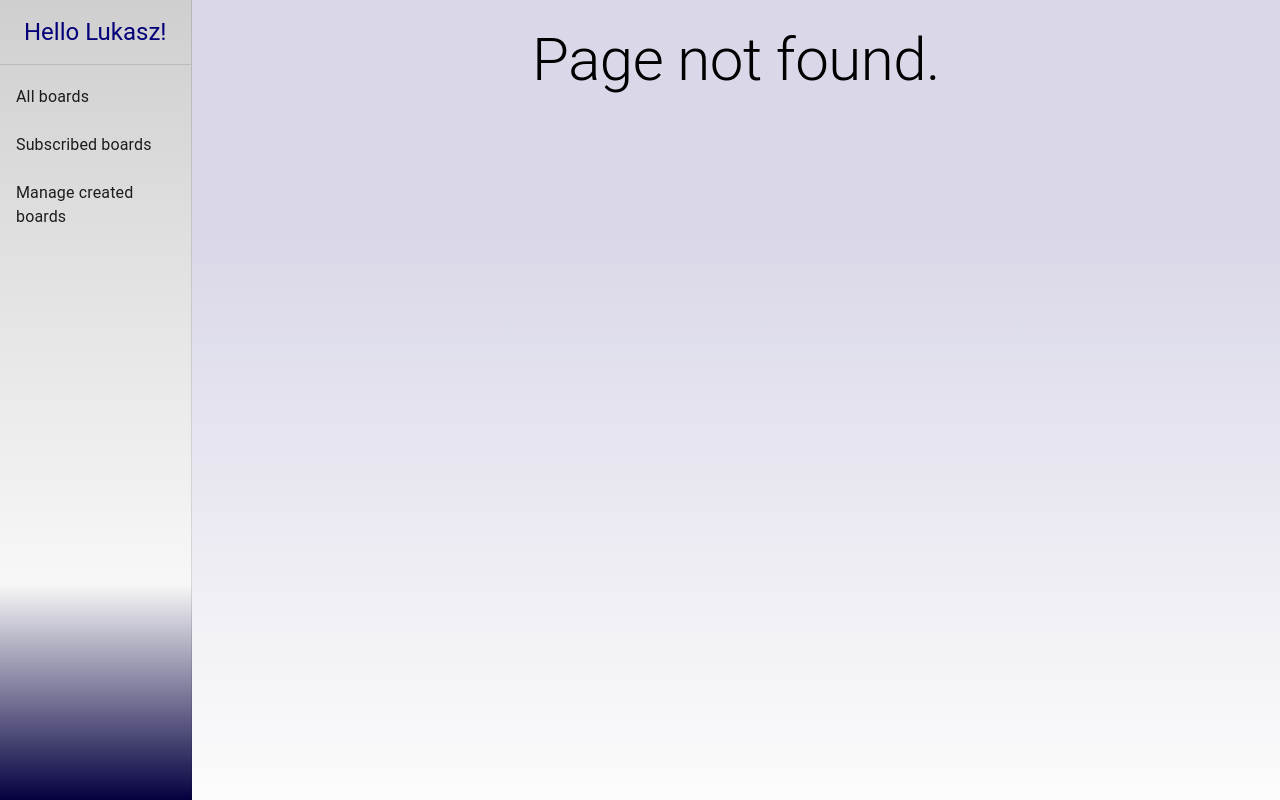
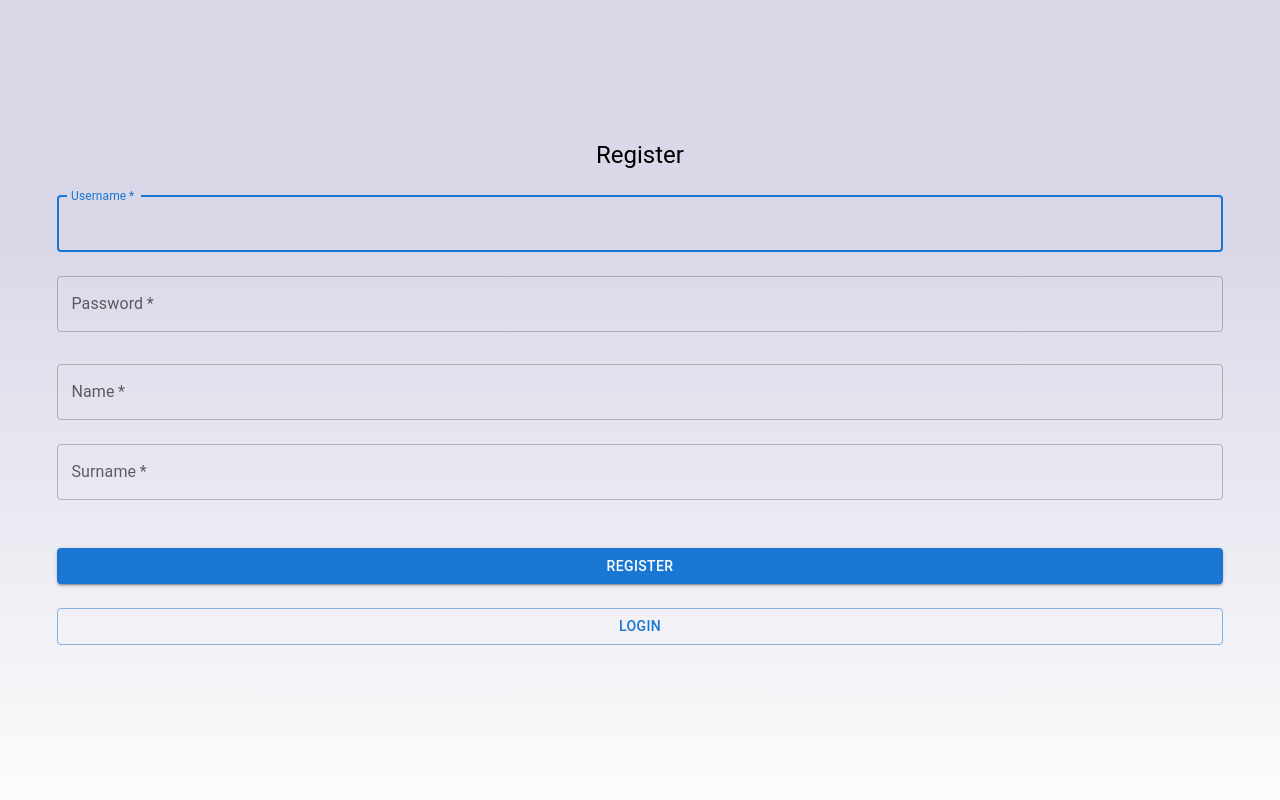
Before and after one commit to Kameal22/trello-inspired-app, a React (Create React App) app: page /register in a window 1280 px wide. Before the commit this address had no page. Built offline with nearby package versions, Linux system fonts and the light colour scheme.

Commit message:
Added handling login and registration

```diff
--- a/src/App.js
+++ b/src/App.js
@@ -1,8 +1,18 @@
 import MainPage from "./pages/MainPage";
+import {AuthProvider} from "./contexts/AuthContext";
+import LoginPage from "./pages/LoginPage";
+import {Route, Router, Switch} from "react-router-dom";
+import RegisterPage from "./pages/RegisterPage";
 
 const App = () => {
     return (
-        <MainPage/>
+        <AuthProvider>
+            <Switch>
+                <Route exact path={"/login"} component={LoginPage}/>
+                <Route exact path={"/register"} component={RegisterPage}/>
+                <Route path={"/main-page"} component={MainPage}/>
+            </Switch>
+        </AuthProvider>
     );
 }
 
--- a/src/components/Board/BoardIcon/BoardIcon.js
+++ b/src/components/Board/BoardIcon/BoardIcon.js
@@ -10,7 +10,7 @@ const boardIconStyle = {
 
 const BoardIcon = ({name, description, boardId}) => {
     return (
-        <Link to={`/boards/${boardId}`} style={{textDecoration: 'none'}}>
+        <Link to={`main-page/boards/${boardId}`} style={{textDecoration: 'none'}}>
             <Card sx={boardIconStyle}>
                 <CardContent>
                     <Typography gutterBottom variant="h5">
--- a/src/components/Sidebar/Sidebar.js
+++ b/src/components/Sidebar/Sidebar.js
@@ -1,7 +1,7 @@
 import React from 'react';
 import {Divider, Drawer, List, ListItem, ListItemText, Toolbar, Typography} from "@mui/material";
 import {makeStyles} from '@mui/styles';
-import {NavLink} from "react-router-dom";
+import {NavLink, useRouteMatch} from "react-router-dom";
 import "./Sidebar.css"
 
 const mockedUsername = "Lukasz";
@@ -33,18 +33,18 @@ const Sidebar = () => {
             <List>
                 <ListItem button key={"All boards"}
                           component={NavLink}
-                          exact to={"/all-boards"}
+                          exact to={"/main-page/all-boards"}
                           activeClassName="active-link">
                     <ListItemText primary={"All boards"}/>
                 </ListItem>
                 {/*TODO insert user id here*/}
                 <ListItem button key={"Subscribed boards"} component={NavLink}
-                          exact to={"/1/boards"} activeClassName="active-link">
+                          exact to={"/main-page/1/boards"} activeClassName="active-link">
                     <ListItemText primary={"Subscribed boards"}/>
                 </ListItem>
                 {/*TODO insert user id here*/}
                 <ListItem button key={"Manage created boards"} component={NavLink}
-                          exact to={"/1/manage-boards"} activeClassName="active-link">
+                          exact to={"/main-page/1/manage-boards"} activeClassName="active-link">
                     <ListItemText primary={"Manage created boards"}/>
                 </ListItem>
             </List>
--- a/src/contexts/AuthContext.js
+++ b/src/contexts/AuthContext.js
@@ -0,0 +1,19 @@
+import {createContext, useState} from "react";
+
+export const AuthContext = createContext();
+
+export const AuthProvider = (props) => {
+    const [token, setToken] = useState(localStorage.getItem("jwt"));
+
+    const handleChangingToken = (newToken) => {
+        localStorage.setItem("jwt", newToken);
+        setToken(newToken);
+    }
+
+    return (
+        <AuthContext.Provider value={{token, handleChangingToken}}>
+            {props.children}
+        </AuthContext.Provider>
+    )
+
+}
--- a/src/pages/BoardPage.js
+++ b/src/pages/BoardPage.js
@@ -203,7 +203,7 @@ const BoardPage = ({boardId}) => {
         deleteBoard(boardId)
             .then(status => {
                 if (status === NO_CONTENT)
-                    history.push("/all-boards");
+                    history.push("/main-page/all-boards");
             })
             .catch(openAuthorizationError);
     }
--- a/src/pages/LoginPage.js
+++ b/src/pages/LoginPage.js
@@ -1,10 +1,29 @@
-import React from 'react';
+import React, {useContext, useState} from 'react';
 import {Box, Button, TextField, Typography} from "@mui/material";
+import {Link, useHistory} from "react-router-dom";
+import {AuthContext} from "../contexts/AuthContext";
+import useInputState from "../hooks/useInputState";
+import {login} from "../services/auth-service";
 
 const LoginPage = () => {
+    const history = useHistory();
+    const {token, handleChangingToken} = useContext(AuthContext);
+    const [username, updateUsername, resetUsername, usernameError, setUsernameError] = useInputState("");
+    const [password, updatePassword, resetPassword, passwordError, setPasswordError] = useInputState("");
+    const [authError, setAuthError] = useState(false);
 
     const handleLogin = e => {
         e.preventDefault();
+        const credentials = {
+            username: username,
+            password: password
+        };
+        login(credentials)
+            .then(handleChangingToken)
+            //TODO: do it better?
+            .then(() => setAuthError(false))
+            .then(() => history.push("/main-page"))
+            .catch(() => setAuthError(true));
     }
 
     return (
@@ -32,6 +51,9 @@ const LoginPage = () => {
                     name="username"
                     autoComplete="username"
                     autoFocus
+                    error={authError}
+                    value={username}
+                    onChange={updateUsername}
                 />
                 <TextField
                     margin="normal"
@@ -41,6 +63,9 @@ const LoginPage = () => {
                     label="Password"
                     type="password"
                     id="password"
+                    error={authError}
+                    value={password}
+                    onChange={updatePassword}
                 />
                 <Button
                     type="submit"
@@ -50,6 +75,7 @@ const LoginPage = () => {
                 >
                     Sign In
                 </Button>
+                <Link to={'/register'} style={{textDecoration: 'none'}}>
                     <Button
                         fullWidth
                         variant="outlined"
@@ -57,6 +83,7 @@ const LoginPage = () => {
                     >
                         Register
                     </Button>
+                </Link>
             </Box>
         </Box>
     );
--- a/src/pages/MainPage.js
+++ b/src/pages/MainPage.js
@@ -1,7 +1,7 @@
 import React from 'react';
 import Sidebar from "../components/Sidebar/Sidebar";
 import AllBoardsPage from "./AllBoardsPage";
-import {Route, Switch} from "react-router-dom";
+import {HashRouter, Route, Switch, useRouteMatch} from "react-router-dom";
 import {Box} from "@mui/material";
 import BoardPage from "./BoardPage";
 import ManageBoardsPage from "./ManageBoardsPage";
@@ -9,6 +9,8 @@ import NotFoundPage from "./NotFoundPage";
 import WelcomePage from "./WelcomePage";
 
 const MainPage = () => {
+    const {path} = useRouteMatch();
+
     return (
         <div style={{height: "100%"}}>
             <Box sx={{display: 'flex', height: '100%'}}>
@@ -19,14 +21,17 @@ const MainPage = () => {
                     background: 'linear-gradient(0deg, rgba(252,252,252,1) 0%, rgba(207,205,226,0.788953081232493) 71%)'
                 }}>
                     <Switch>
-                        <Route exact path={"/"} component={WelcomePage}/>
-                        <Route exact path={"/all-boards"} component={AllBoardsPage}/>
-                        //TODO: think about extracting id from jwt, delete route param and pass some boolean value like "fetchAll"
-                        <Route exact path={"/:userId/boards"}
-                               component={routeParams => <AllBoardsPage userId={routeParams.match.params.userId}/>}/>
-                        <Route exact path={"/:userId/manage-boards"}
-                               render={routeParams => <ManageBoardsPage userId={routeParams.match.params.userId}/>}/>
-                        <Route exact path={"/boards/:boardId"}
+                        <Route exact path={`${path}`} component={WelcomePage}/>
+                        <Route exact path={`${path}/all-boards`} component={AllBoardsPage}/>
+                        //TODO: think about extracting id from jwt, delete route param and pass some boolean value
+                        like "fetchAll"
+                        <Route exact path={`${path}/:userId/boards`}
+                               component={routeParams => <AllBoardsPage
+                                   userId={routeParams.match.params.userId}/>}/>
+                        <Route exact path={`${path}/:userId/manage-boards`}
+                               render={routeParams => <ManageBoardsPage
+                                   userId={routeParams.match.params.userId}/>}/>
+                        <Route exact path={`${path}/boards/:boardId`}
                                render={routeParams => <BoardPage boardId={routeParams.match.params.boardId}/>}/>
                         <Route component={NotFoundPage}/>
                     </Switch>
--- a/src/pages/RegisterPage.js
+++ b/src/pages/RegisterPage.js
@@ -1,10 +1,35 @@
-import React from 'react';
+import React, {useContext, useState} from 'react';
 import {Box, Button, TextField, Typography} from "@mui/material";
+import {Link, useHistory} from "react-router-dom";
+import {AuthContext} from "../contexts/AuthContext";
+import useInputState from "../hooks/useInputState";
+import {register} from "../services/auth-service";
 
 const RegisterPage = () => {
+    const history = useHistory();
+    const {token, handleChangingToken} = useContext(AuthContext);
+    const [username, updateUsername, resetUsername, usernameError, setUsernameError] = useInputState("");
+    const [password, updatePassword, resetPassword, passwordError, setPasswordError] = useInputState("");
+    const [name, updateName] = useInputState("");
+    const [surname, updateSurname] = useInputState("");
+    const [authError, setAuthError] = useState(false);
 
     const handleRegister = e => {
         e.preventDefault();
+
+        const userDetails = {
+            username: username,
+            password: password,
+            name: name,
+            surname: surname
+        };
+
+        register(userDetails)
+            .then(handleChangingToken)
+            //TODO: do it better?
+            .then(() => setAuthError(false))
+            .then(() => history.push("/main-page"))
+            .catch(() => setAuthError(true));
     }
 
     return (
@@ -32,6 +57,9 @@ const RegisterPage = () => {
                     name="username"
                     autoComplete="username"
                     autoFocus
+                    error={authError}
+                    value={username}
+                    onChange={updateUsername}
                 />
                 <TextField
                     margin="normal"
@@ -41,6 +69,9 @@ const RegisterPage = () => {
                     label="Password"
                     type="password"
                     id="password"
+                    error={authError}
+                    value={password}
+                    onChange={updatePassword}
                 />
                 <TextField
                     margin="normal"
@@ -50,14 +81,20 @@ const RegisterPage = () => {
                     label="Name"
                     name="name"
                     sx={{mt: 3}}
+                    error={authError}
+                    value={name}
+                    onChange={updateName}
                 />
                 <TextField
                     margin="normal"
                     required
                     fullWidth
-                    id="lastName"
-                    label="Last name"
-                    name="lastName"
+                    id="surname"
+                    label="Surname"
+                    name="surname"
+                    error={authError}
+                    value={surname}
+                    onChange={updateSurname}
                 />
                 <Button
                     type="submit"
@@ -67,6 +104,7 @@ const RegisterPage = () => {
                 >
                     Register
                 </Button>
+                <Link to={'/login'} style={{textDecoration: 'none'}}>
                     <Button
                         fullWidth
                         variant="outlined"
@@ -74,6 +112,7 @@ const RegisterPage = () => {
                     >
                         Login
                     </Button>
+                </Link>
             </Box>
         </Box>
     );
--- /dev/null
+++ b/src/services/auth-service.js
@@ -0,0 +1,12 @@
+import axios from "axios";
+import BASE_URL from "../constants/base_url";
+
+export const login = credentials => {
+    return axios.post(`${BASE_URL}/auth/login`, credentials)
+        .then(response => response.data.accessToken)
+}
+
+export const register = userDetails => {
+    return axios.post(`${BASE_URL}/auth/register`, userDetails)
+        .then(response => response.data.accessToken)
+}
```
Lines whose indentation alone changed are shown as unchanged.
